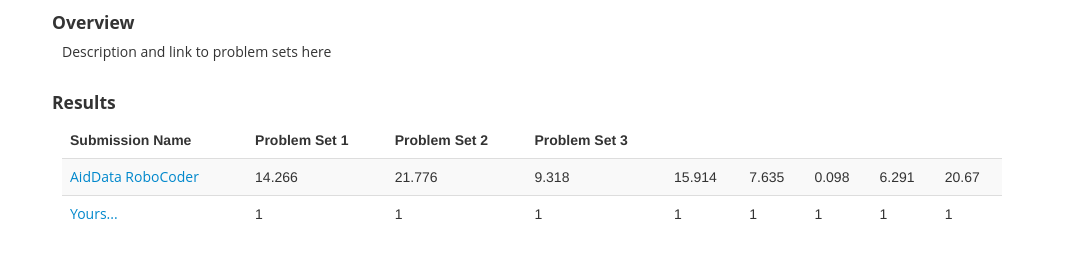
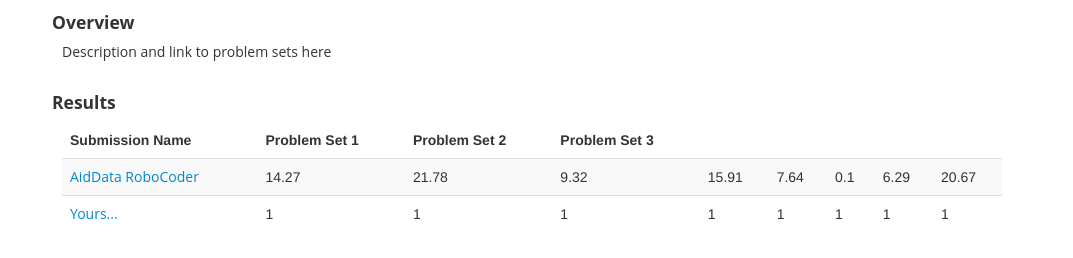
Before and after one commit to AidData-WM/activitycoding, a plain HTML site: page index.html in a window 1280 px wide. Shown: the part 68-326 px from the top of the page, without its empty margins (108-1181 px from the left). Drawn offline with Linux system fonts and the light colour scheme.

Commit message:
Update index.html

```diff
--- a/index.html
+++ b/index.html
@@ -45,14 +45,14 @@
                                         repoLink:'https://github.com/davidrs/robocoder/tree/master/ActivityCoder',
                                         authors: [],
                                         accuracy: {
-                                                wbd:14.266,
-                                                afdb:21.776,
-                                                edu:9.318,
-                                                health:15.914,
-                                                agri:7.635,
-                                                short:0.098 ,
-                                                med:6.291 ,
-                                                long:20.670,
+                                                wbd:14.27,
+                                                afdb:21.78,
+                                                edu:9.32,
+                                                health:15.91,
+                                                agri:7.64,
+                                                short:0.10 ,
+                                                med:6.29 ,
+                                                long:20.67,
                                         },
                                         verified:true
                                 },
```
